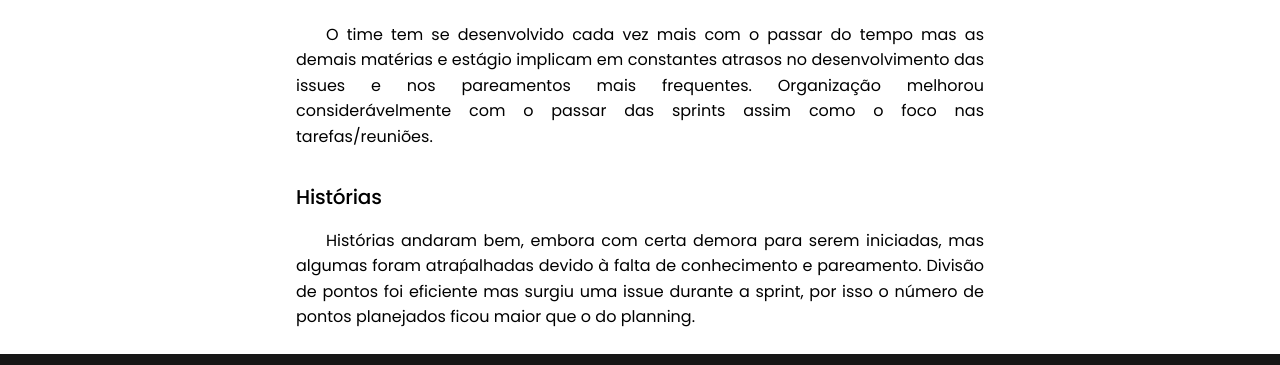
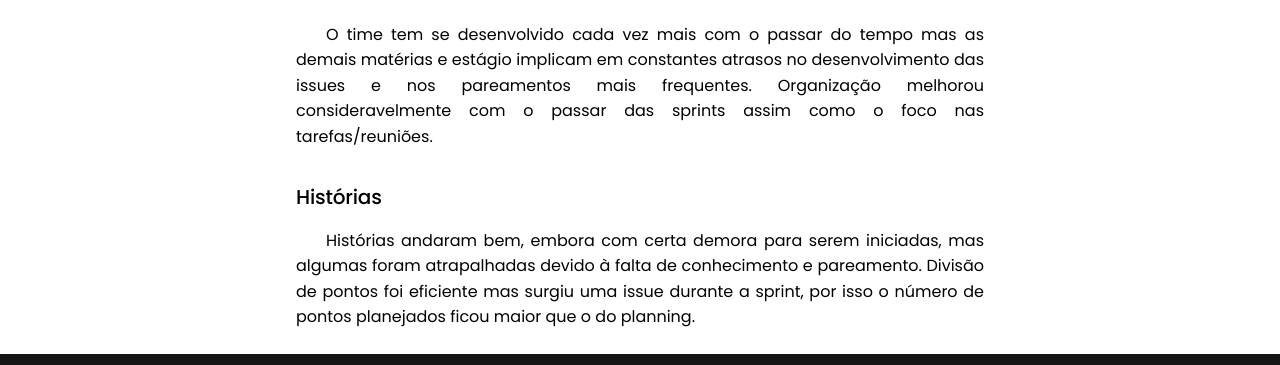
Before and after one commit to UnBArqDsw2021-1/2021.1_G02_TaNaMesa_docs, an MkDocs documentation site: the page built from docs/Sprints/Sprint-05/Review-05.md, in a window 1280 px wide and 900 px high, scrolled down 1935 px. Shown: the part 481-846 px from the top of the window. Built offline with MkDocs 1.6.1 and Material for MkDocs 9.7.7, drawn with Linux system fonts in a browser that asks for light colours; comment, search, counter and statistics services are not loaded.

Commit message:
(#95) Arrumando acentos

```diff
--- a/docs/Sprints/Sprint-05/Review-05.md
+++ b/docs/Sprints/Sprint-05/Review-05.md
@@ -60,7 +60,7 @@
 
 ## 6. Análise do Scrum Master
 ### Time
-O time tem se desenvolvido cada vez mais com o passar do tempo mas as demais matérias e estágio implicam em constantes atrasos no desenvolvimento das issues e nos pareamentos mais frequentes. Organização melhorou considerávelmente com o passar das sprints assim como o foco nas tarefas/reuniões.
+O time tem se desenvolvido cada vez mais com o passar do tempo mas as demais matérias e estágio implicam em constantes atrasos no desenvolvimento das issues e nos pareamentos mais frequentes. Organização melhorou consideravelmente com o passar das sprints assim como o foco nas tarefas/reuniões.
 
 ### Histórias
-Histórias andaram bem, embora com certa demora para serem iniciadas, mas algumas foram atraṕalhadas devido à falta de conhecimento e pareamento. Divisão de pontos foi eficiente mas surgiu uma issue durante a sprint, por isso o número de pontos planejados ficou maior que o do planning.
+Histórias andaram bem, embora com certa demora para serem iniciadas, mas algumas foram atrapalhadas devido à falta de conhecimento e pareamento. Divisão de pontos foi eficiente mas surgiu uma issue durante a sprint, por isso o número de pontos planejados ficou maior que o do planning.
```
